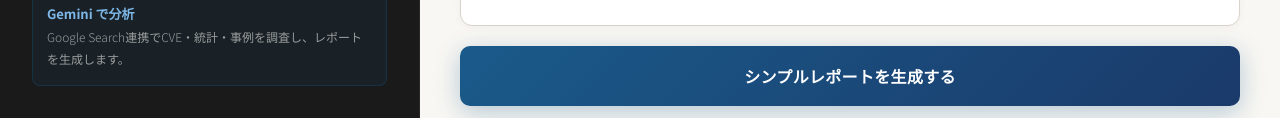
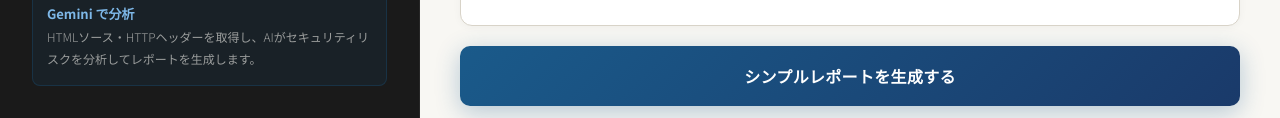
Before and after one commit to tetsuyamizuno/security-diagnosis-v2, a website: page input-simple.html in a window 1280 px wide. Shown: the part 466-584 px from the top of the page. Drawn offline with Linux system fonts and the light colour scheme.

Commit message:
Deep Research・Web検索・Google Searchの表示を削除

```diff
--- a/input-simple.html
+++ b/input-simple.html
@@ -360,7 +360,7 @@
       <div class="sidebar-label">AI診断</div>
       <div class="safety-note">
         <strong>Gemini で分析</strong><br>
-        <span style="font-size:12px;">Google Search連携でCVE・統計・事例を調査し、レポートを生成します。</span>
+        <span style="font-size:12px;">HTMLソース・HTTPヘッダーを取得し、AIがセキュリティリスクを分析してレポートを生成します。</span>
       </div>
     </div>
 
--- a/server.js
+++ b/server.js
@@ -655,7 +655,7 @@ const server = http.createServer(async (req, res) => { // eslint-disable-line
         console.log('   取得完了');
 
         // STEP3: Claude API呼び出し（常時 Deep Research）
-        console.log('🔍 Deep Research + レポート作成中…（数分かかります）');
+        console.log('🤖 Geminiがレポートを作成中…（数分かかります）');
         const userMessage = buildUserMessage(config, pageHtml, headers);
         const report = await callClaude(userMessage, config.model, config.apiKey, config.simpleMode);
         console.log('✅ レポート生成完了');
```
Also changed, not shown: input.html (+2 -2 lines).
